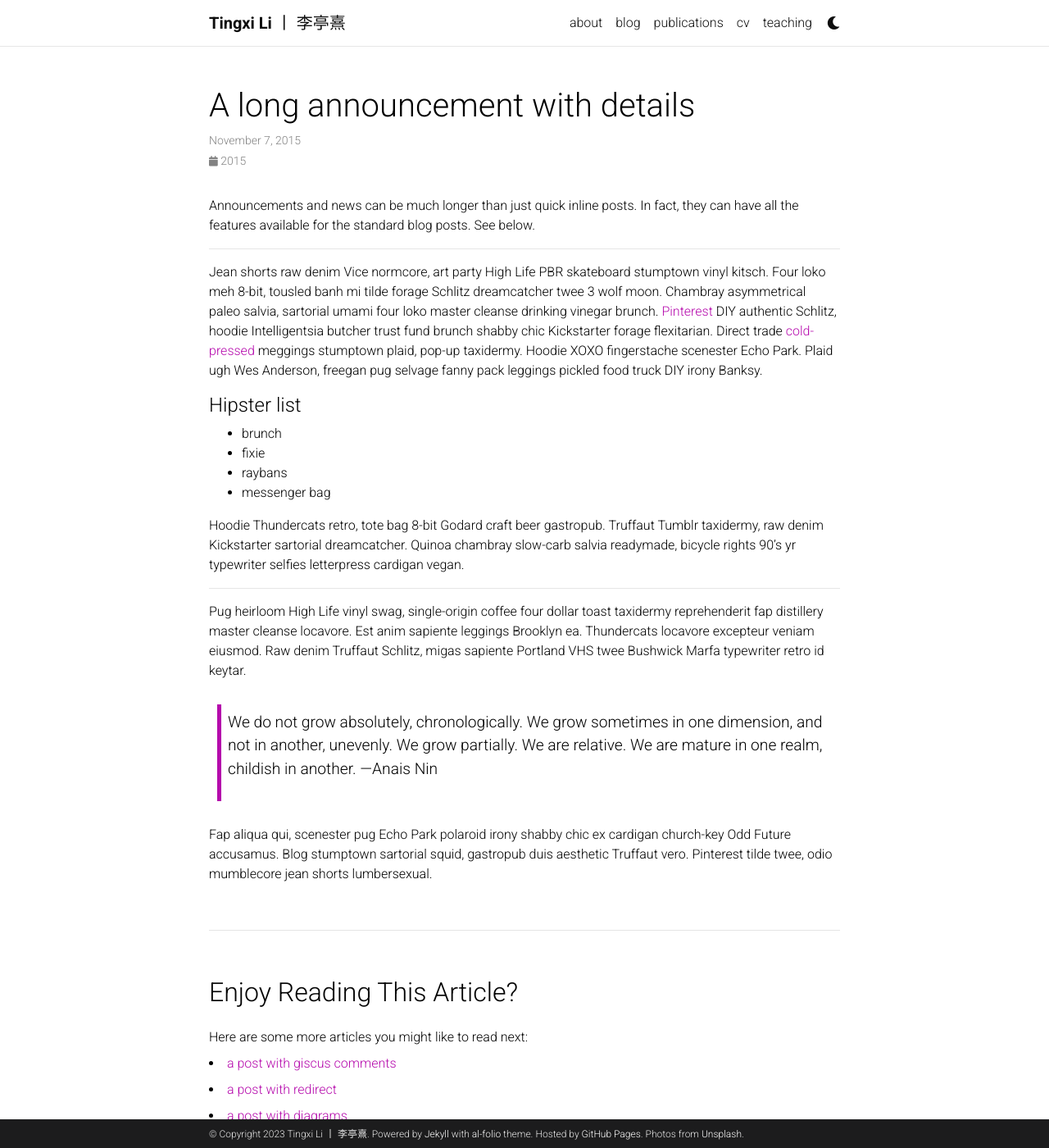
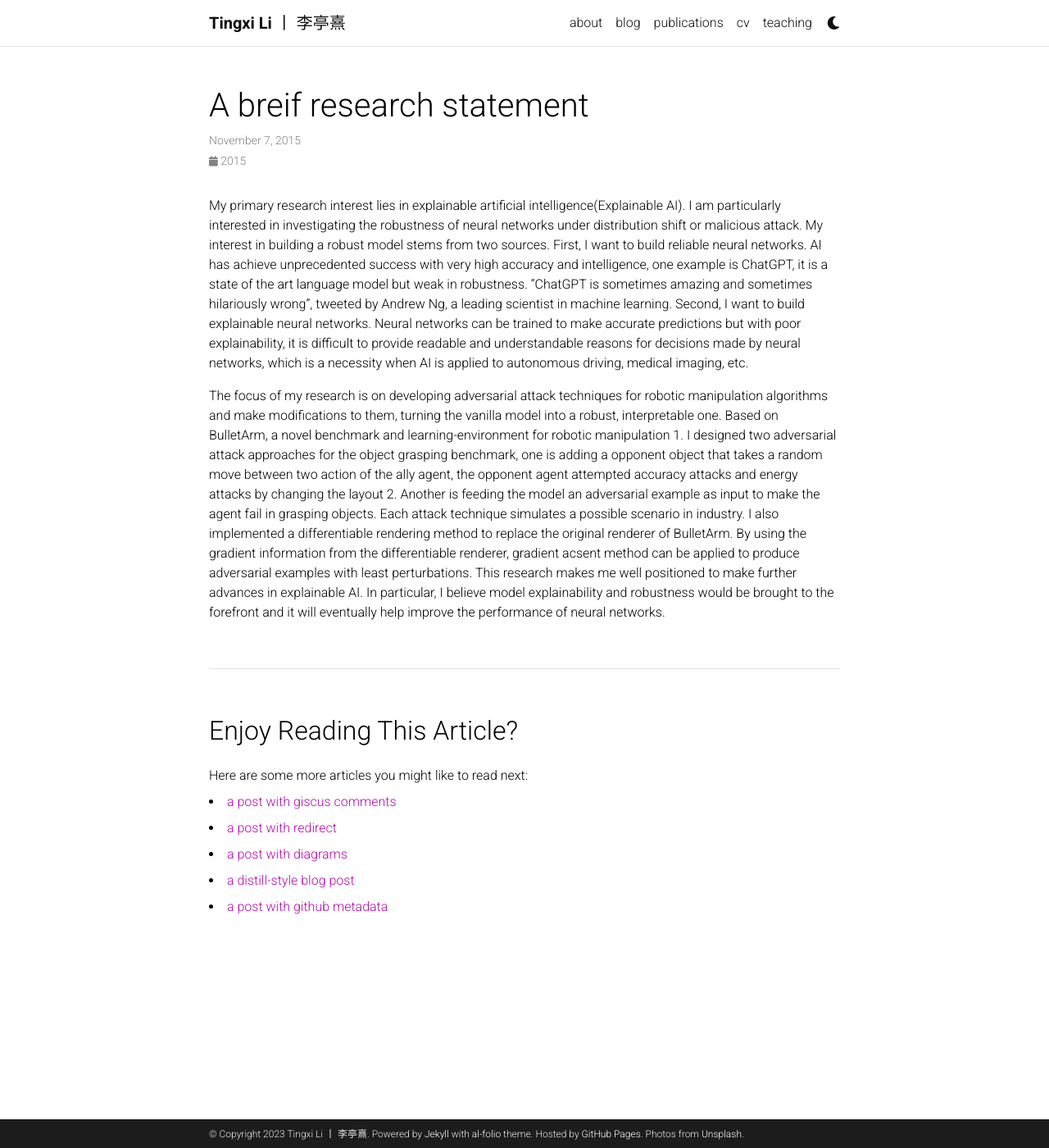
Before and after one commit to tinzzyli/tinzzyli.github.io, a Jekyll site: the page built from _news/announcement_2.md, in a window 1280 px wide and 1400 px high. Shown: the whole window at 82% size. Built offline with Jekyll 4.4.1, drawn with Linux system fonts in a browser that asks for light colours; comment, search, counter and statistics services are not loaded; a style sheet for code colours, icons or effects is not loaded.

Commit message:
Update announcement_2.md

```diff
--- a/_news/announcement_2.md
+++ b/_news/announcement_2.md
@@ -1,31 +1,10 @@
 ---
 layout: post
-title: A long announcement with details
+title: A breif research statement
 date: 2015-11-07 16:11:00-0400
 inline: false
 ---
 
-Announcements and news can be much longer than just quick inline posts. In fact, they can have all the features available for the standard blog posts. See below.
+My primary research interest lies in explainable artificial intelligence(Explainable AI). I am particularly interested in investigating the robustness of neural networks under distribution shift or malicious attack. My interest in building a robust model stems from two sources. First, I want to build reliable neural networks. AI has achieve unprecedented success with very high accuracy and intelligence, one example is ChatGPT, it is a state of the art language model but weak in robustness. "ChatGPT is sometimes amazing and sometimes hilariously wrong", tweeted by Andrew Ng, a leading scientist in machine learning. Second, I want to build explainable neural networks. Neural networks can be trained to make accurate predictions but with poor explainability, it is difficult to provide readable and understandable reasons for decisions made by neural networks, which is a necessity when AI is applied to autonomous driving, medical imaging, etc.
 
-***
-
-Jean shorts raw denim Vice normcore, art party High Life PBR skateboard stumptown vinyl kitsch. Four loko meh 8-bit, tousled banh mi tilde forage Schlitz dreamcatcher twee 3 wolf moon. Chambray asymmetrical paleo salvia, sartorial umami four loko master cleanse drinking vinegar brunch. <a href="https://www.pinterest.com">Pinterest</a> DIY authentic Schlitz, hoodie Intelligentsia butcher trust fund brunch shabby chic Kickstarter forage flexitarian. Direct trade <a href="https://en.wikipedia.org/wiki/Cold-pressed_juice">cold-pressed</a> meggings stumptown plaid, pop-up taxidermy. Hoodie XOXO fingerstache scenester Echo Park. Plaid ugh Wes Anderson, freegan pug selvage fanny pack leggings pickled food truck DIY irony Banksy.
-
-#### Hipster list
-<ul>
-    <li>brunch</li>
-    <li>fixie</li>
-    <li>raybans</li>
-    <li>messenger bag</li>
-</ul>
-
-Hoodie Thundercats retro, tote bag 8-bit Godard craft beer gastropub. Truffaut Tumblr taxidermy, raw denim Kickstarter sartorial dreamcatcher. Quinoa chambray slow-carb salvia readymade, bicycle rights 90's yr typewriter selfies letterpress cardigan vegan.
-
-***
-
-Pug heirloom High Life vinyl swag, single-origin coffee four dollar toast taxidermy reprehenderit fap distillery master cleanse locavore. Est anim sapiente leggings Brooklyn ea. Thundercats locavore excepteur veniam eiusmod. Raw denim Truffaut Schlitz, migas sapiente Portland VHS twee Bushwick Marfa typewriter retro id keytar.
-
-> We do not grow absolutely, chronologically. We grow sometimes in one dimension, and not in another, unevenly. We grow partially. We are relative. We are mature in one realm, childish in another.
-> —Anais Nin
-
-Fap aliqua qui, scenester pug Echo Park polaroid irony shabby chic ex cardigan church-key Odd Future accusamus. Blog stumptown sartorial squid, gastropub duis aesthetic Truffaut vero. Pinterest tilde twee, odio mumblecore jean shorts lumbersexual.
+The focus of my research is on developing adversarial attack techniques for robotic manipulation algorithms and make modifications to them, turning the vanilla model into a robust, interpretable one. Based on BulletArm, a novel benchmark and learning-environment for robotic manipulation 1. I designed two adversarial attack approaches for the object grasping benchmark, one is adding a opponent object that takes a random move between two action of the ally agent, the opponent agent attempted accuracy attacks and energy attacks by changing the layout 2. Another is feeding the model an adversarial example as input to make the agent fail in grasping objects. Each attack technique simulates a possible scenario in industry. I also implemented a differentiable rendering method to replace the original renderer of BulletArm. By using the gradient information from the differentiable renderer, gradient acsent method can be applied to produce adversarial examples with least perturbations. This research makes me well positioned to make further advances in explainable AI. In particular, I believe model explainability and robustness would be brought to the forefront and it will eventually help improve the performance of neural networks.
```
